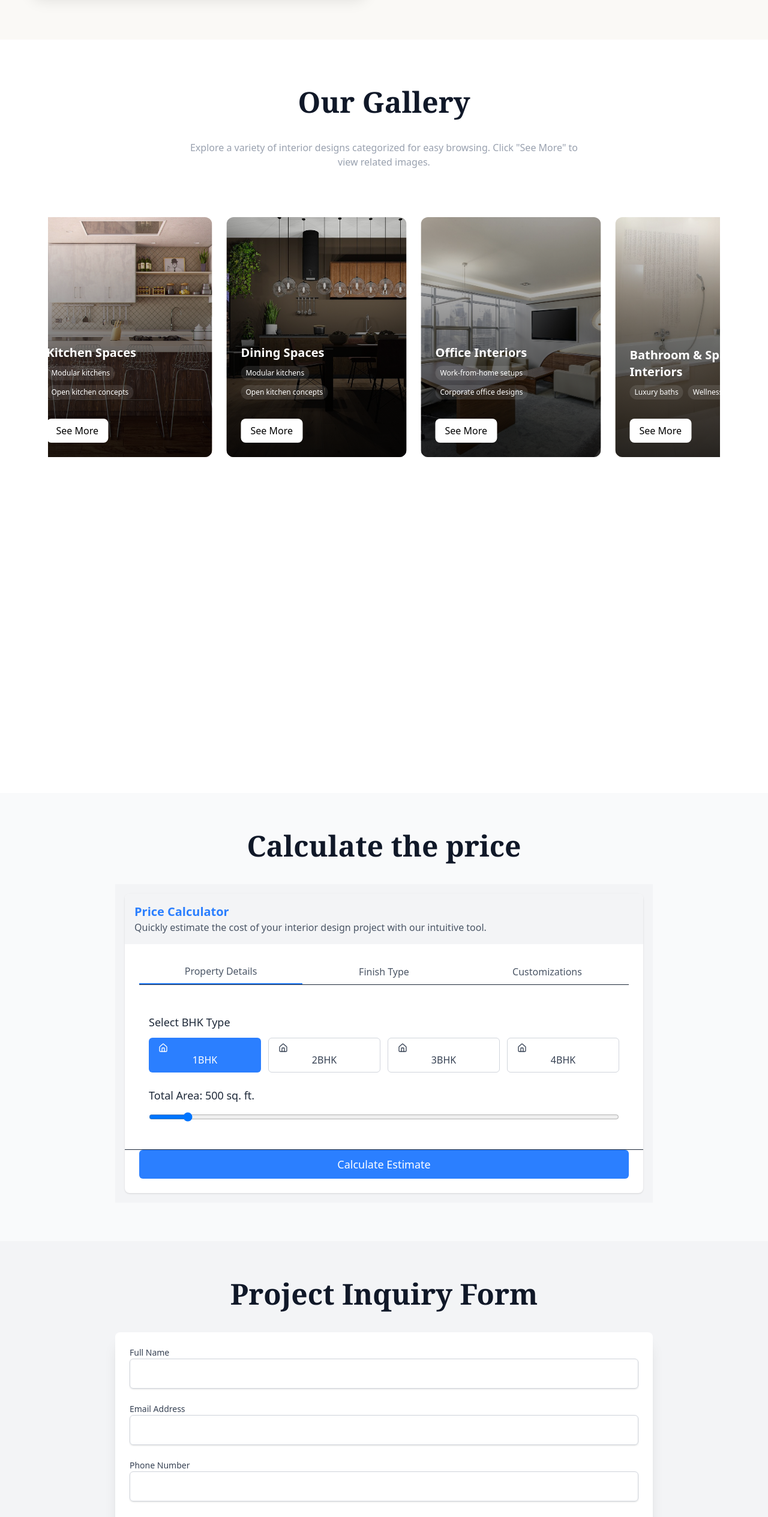
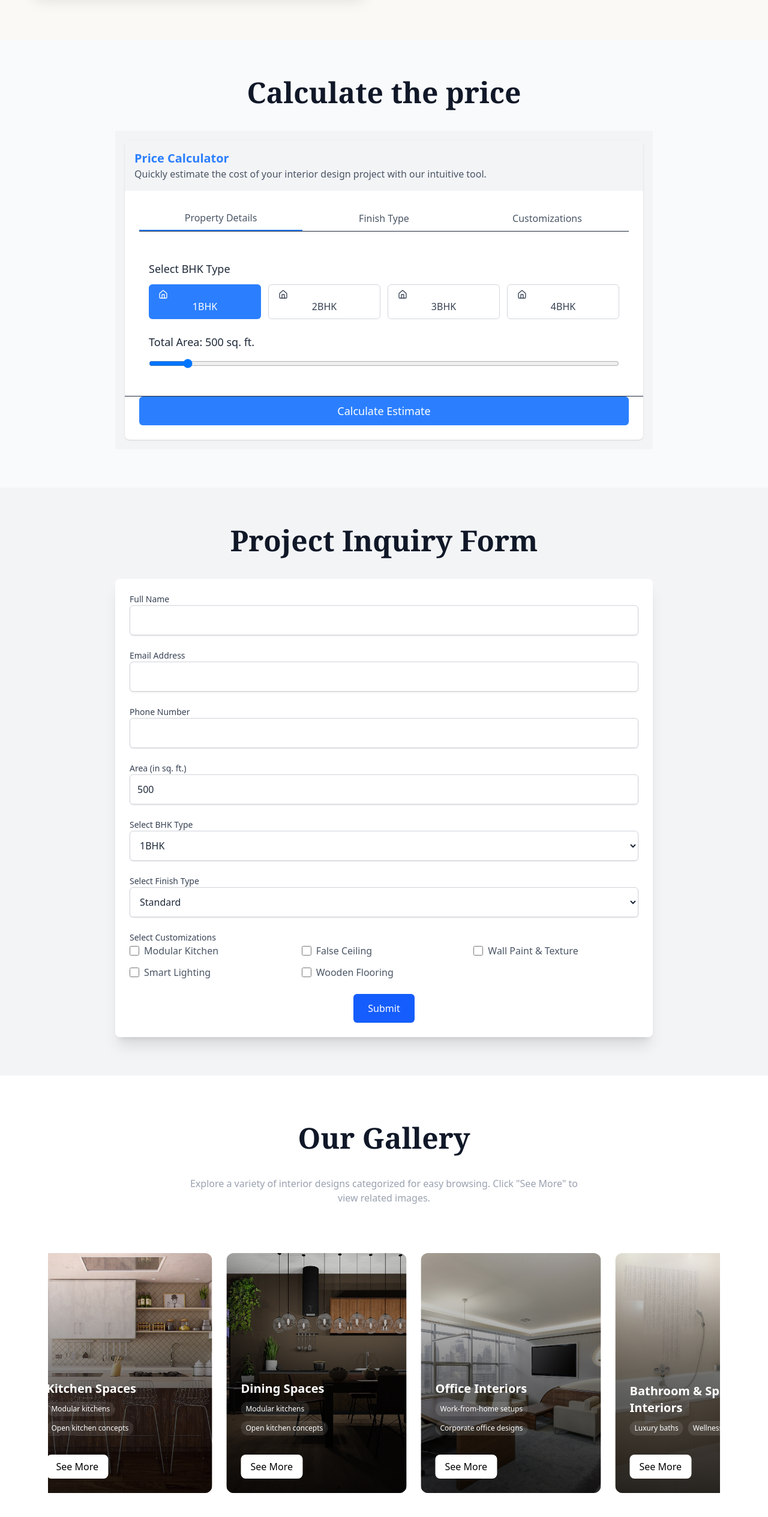
Before and after one commit to tanu0604/Interior, a React (Vite) app: page / in a window 1280 px wide. Shown: the part 1169-3698 px from the top of the page at 60% size. Built offline with nearby package versions, Linux system fonts and the light colour scheme.

Commit message:
Update Home.jsx

```diff
--- a/src/components/Home/Home.jsx
+++ b/src/components/Home/Home.jsx
@@ -65,17 +65,19 @@ export default function Home() {
         <About />
       </div>
 
-      <div data-aos="fade-up" data-aos-delay="200">
-        <Gallery />
-      </div>
-
-      <div data-aos="fade-up" data-aos-delay="200">
+         <div data-aos="fade-up" data-aos-delay="200">
         <PriceCalculator />
       </div>
 
       <div data-aos="fade-up" data-aos-delay="200">
         <WhatsappForm />
       </div>
+
+      <div data-aos="fade-up" data-aos-delay="200">
+        <Gallery />
+      </div>
+
+
     </>
   );
 }
```
